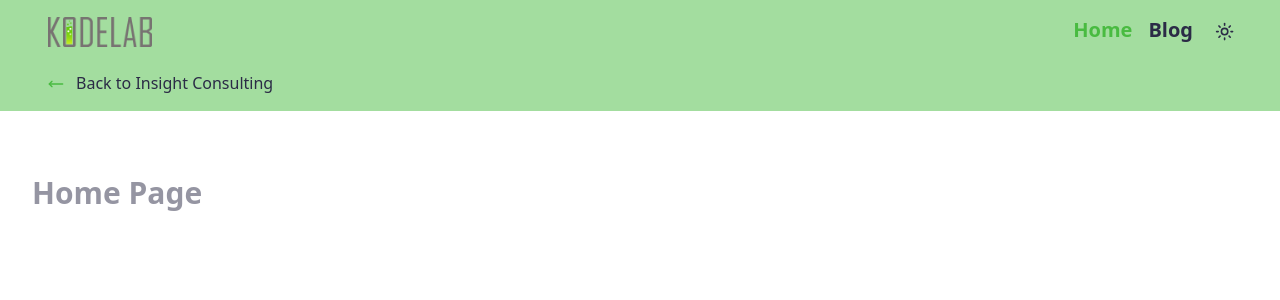
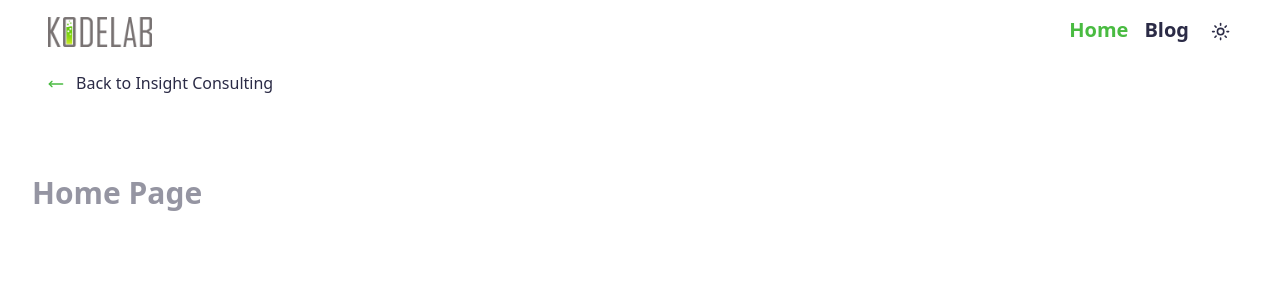
Before and after one commit to Braydon111/kodelab-website, a Next.js app: page / in a window 1280 px wide. Shown: the top 300 px of the page. Built offline with nearby package versions, Linux system fonts and the light colour scheme.

Commit message:
deploy test

```diff
--- a/src/components/DarkModeToggle.tsx
+++ b/src/components/DarkModeToggle.tsx
@@ -16,7 +16,7 @@ export function DarkModeToggle() {
 
   return (
     <Button
-      className="px-0 py-0 rounded-full h-[31px] w-[31px] group hover:bg-primary -mr-2"
+      className="px-0 py-0 rounded-full h-[31px] w-[31px] group hover:bg-primary -mr-1"
       onClick={() => setIsDark(!isDark)}
       variant="ghost"
       size="icon"
--- a/src/components/Navbar.tsx
+++ b/src/components/Navbar.tsx
@@ -10,8 +10,8 @@ export default function Navbar() {
     { title: "Blog", href: "/blog" },
   ];
   return (
-    <div className="w-full relative p-4 flex flex-wrap justify-center bg-primary/50">
-      <div className="px-1 md:px-8 mx-auto flex gap-3 w-full max-w-[1400px] justify-between items-center">
+    <div className="w-full relative p-4 flex flex-wrap justify-center">
+      <div className="px-1 md:px-8 mx-auto flex gap-3 w-full max-w-[1400px] justify-between  items-center">
         <Link
           href={"/"}
           className="flex gap-3 h-[30px] w-1/3 relative hover:opacity-80"
```
